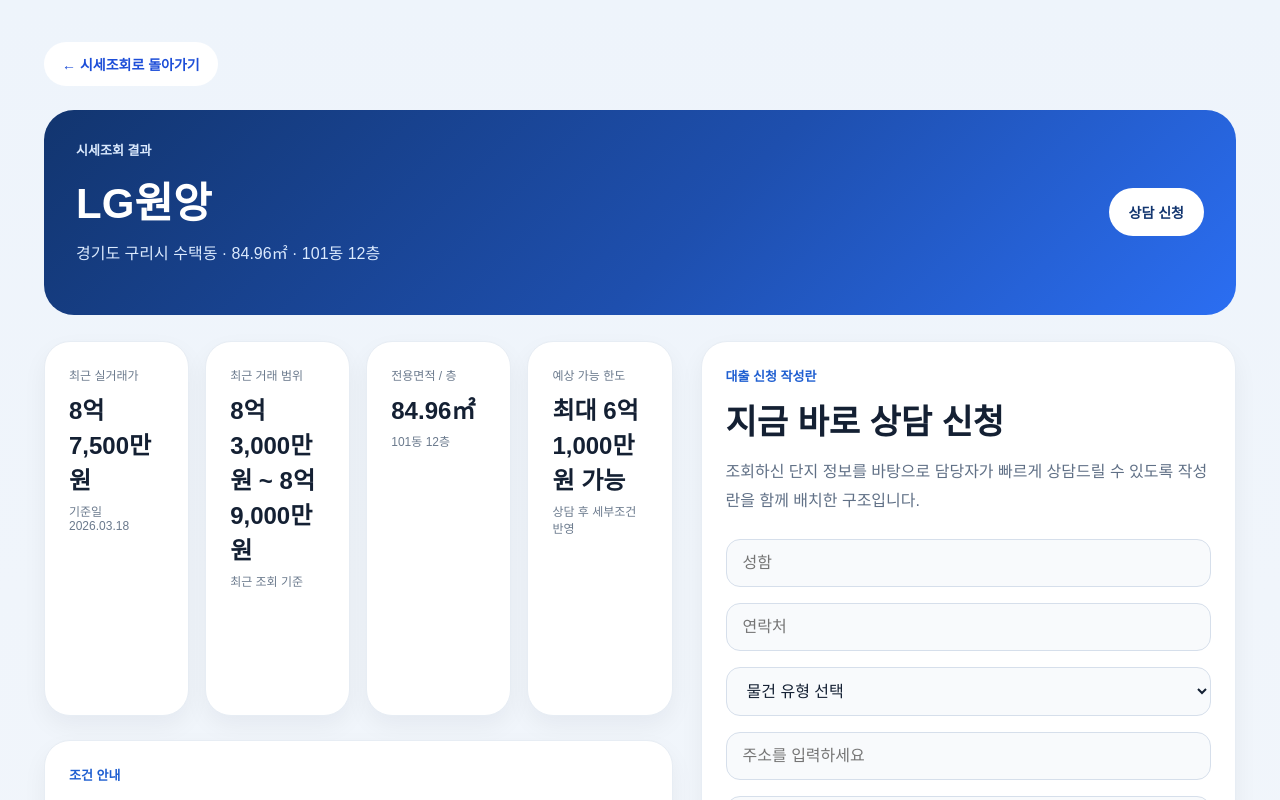
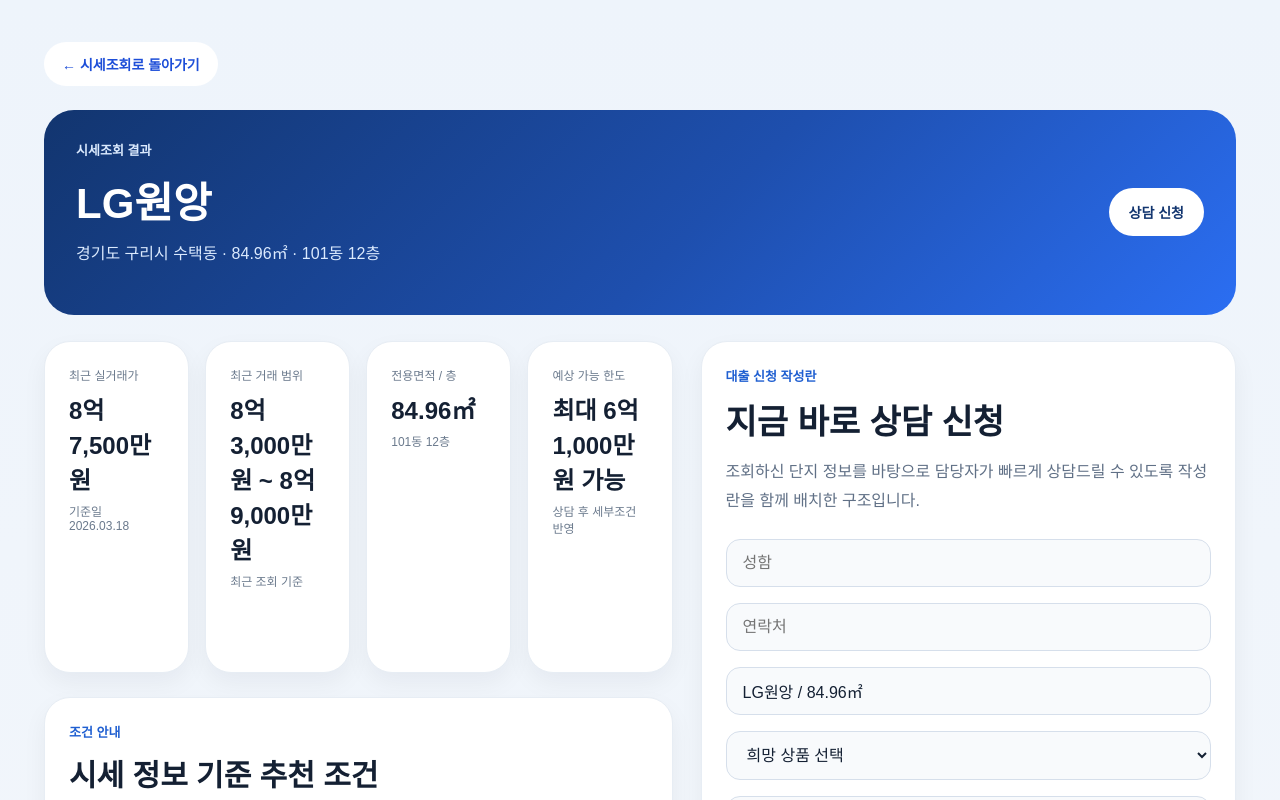
Before and after one commit to dkdlfzm-lgtm/loan-landing, a Next.js app: page /price-result in a window 1280 px wide. Shown: the top 800 px of the page. Built offline with nearby package versions, Linux system fonts and the light colour scheme.

Commit message:
Update page.jsx

```diff
--- a/app/price-result/page.jsx
+++ b/app/price-result/page.jsx
@@ -184,15 +184,6 @@
                 <form className="form-stack">
                   <input type="text" placeholder="성함" />
                   <input type="text" placeholder="연락처" />
-                  <select defaultValue="">
-                    <option value="" disabled>물건 유형 선택</option>
-                    <option>아파트</option>
-                    <option>빌라/다세대</option>
-                    <option>오피스텔</option>
-                    <option>상가/통건물</option>
-                    <option>단독주택/토지</option>
-                  </select>
-                  <input type="text" placeholder="주소를 입력하세요" />
                   <input type="text" value={`${apartment} / ${area}`} readOnly />
                   <select defaultValue="희망 상품 선택">
                     <option>희망 상품 선택</option>
```
